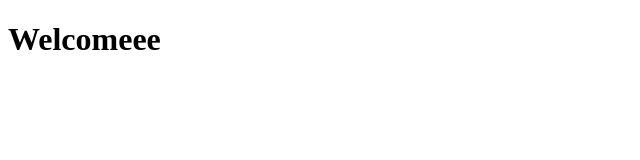
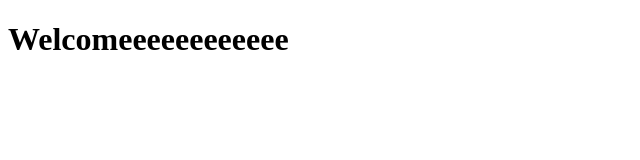
Before and after one commit to anjelabyter/Rivera, a plain HTML site: page index.html in a window 1280 px wide. Shown: the whole page, without its empty margins (0-640 px from the left). Drawn offline with Linux system fonts and the light colour scheme.

Commit message:
for conflict

```diff
--- a/index.html
+++ b/index.html
@@ -6,6 +6,6 @@
     <title>Document</title>
 </head>
 <body>
-    <h1>Welcomeee</h1>
+    <h1>Welcomeeeeeeeeeeee</h1>
 </body>
 </html>
```
